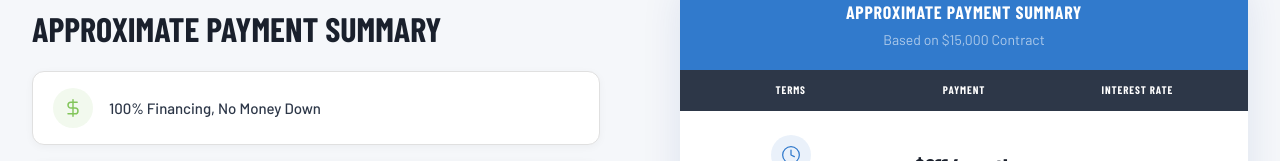
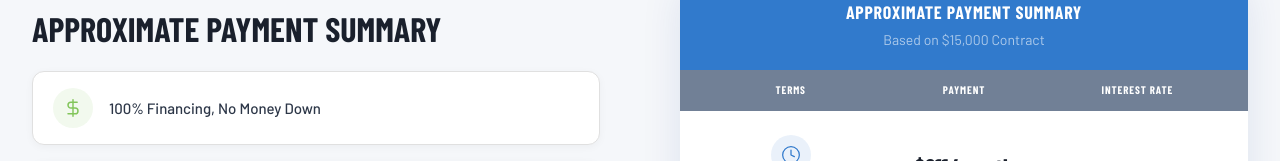
Before and after one commit to orlandott/otg-website, a Next.js app: page /financing in a window 1280 px wide. Shown: the part 600-761 px from the top of the page. Built offline with nearby package versions, Linux system fonts and the light colour scheme; no server answers.

Commit message:
style(financing): lighten column header background to muted gray

```diff
--- a/src/app/financing/page.tsx
+++ b/src/app/financing/page.tsx
@@ -102,7 +102,7 @@ export default function FinancingPage() {
                   <p className="text-white/60 font-body text-sm mt-1">{f.tableCaption}</p>
                 </div>
 
-                <div className="grid grid-cols-3 bg-charcoal px-6 py-3">
+                <div className="grid grid-cols-3 bg-muted px-6 py-3">
                   {[f.tableTerms, f.tablePayment, f.tableRate].map((label) => (
                     <p
                       key={label}
```
